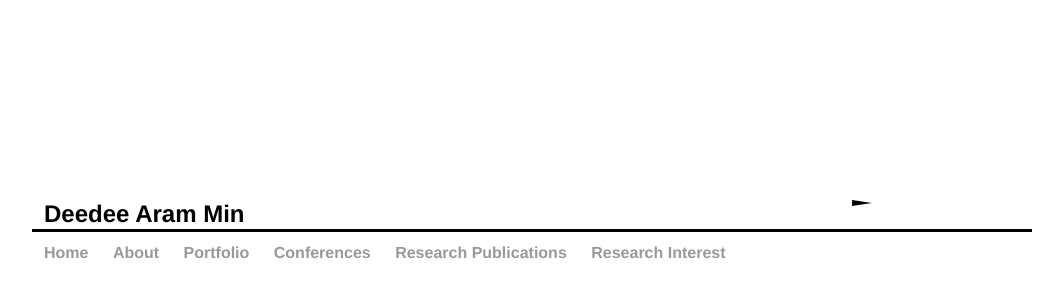
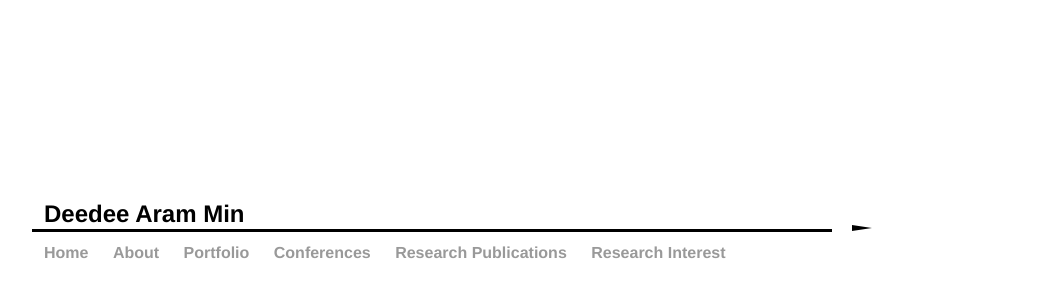
Before and after one commit to mindeed/mindeed.github.io, a Jekyll site: the page built from index.html, in a window 1280 px wide. Shown: the top 300 px of the page, without its empty margins (148-1211 px from the left). Built offline with Jekyll 4.4.1, drawn with Linux system fonts in a browser that asks for light colours.

Commit message:
Update main.css

```diff
--- a/css/main.css
+++ b/css/main.css
@@ -8,12 +8,12 @@ body {
   width: 1px;
   position: fixed;
   left: 1000px;
-  top: 200px;
+  top: 225px;
 }
 
 .line {
   margin-top: 4px;
-  width: 1000px;
+  width: 800px;
   background: #000000;
   height: 3px;
   /*float: right;*/
```
